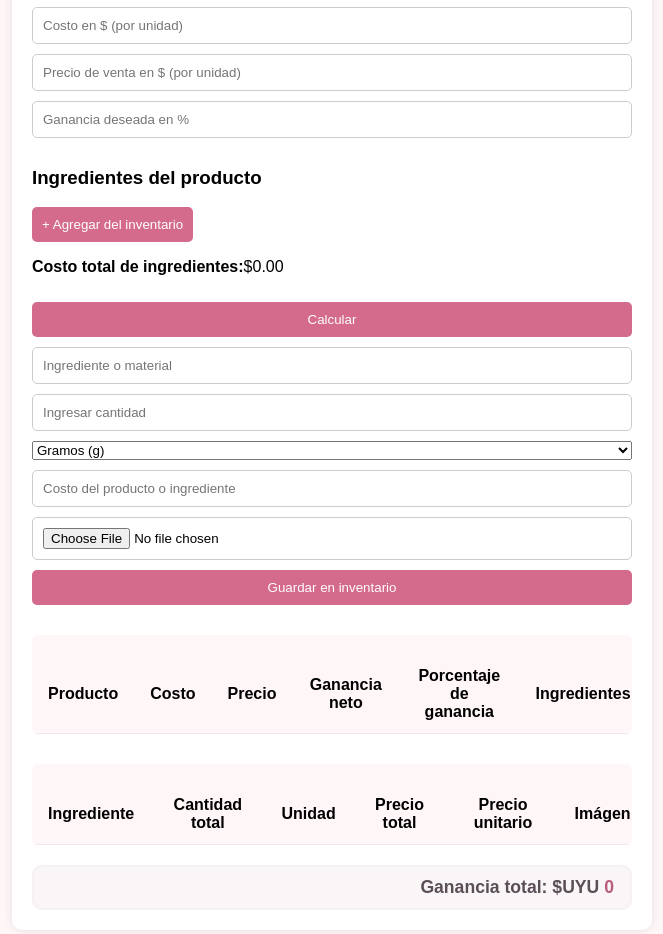
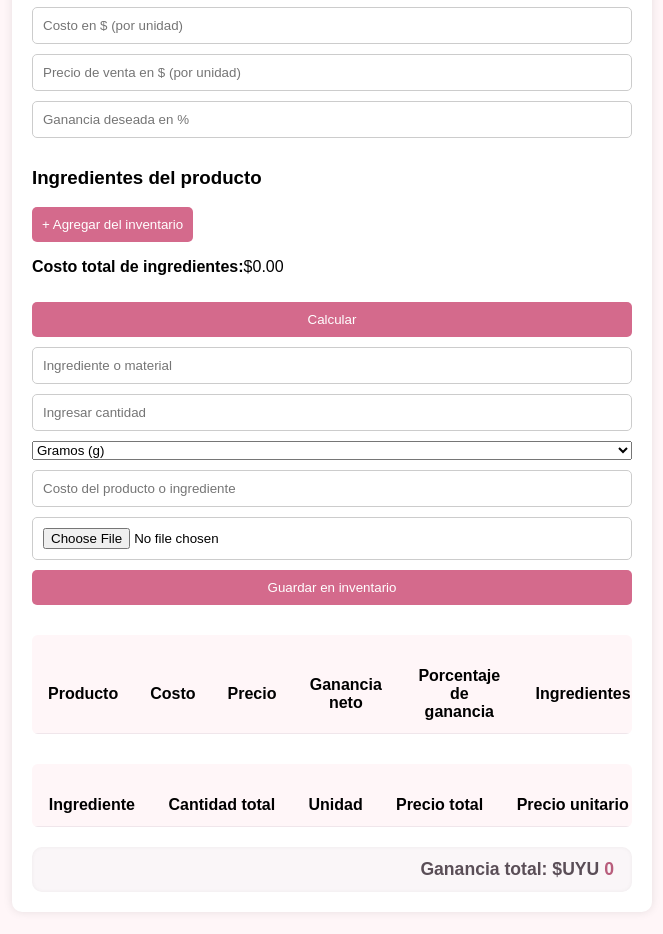
Before and after one commit to nicodelos24/github.io-proyect-presupuesto, a plain HTML site: page index.html in a window 1280 px wide. Shown: the part 160-1094 px from the top of the page, without its empty margins (308-971 px from the left). Drawn offline with Linux system fonts and the light colour scheme.

Commit message:
Update index.html

```diff
--- a/index.html
+++ b/index.html
@@ -97,7 +97,6 @@
                         <th>Unidad</th>
                         <th>Precio total</th>
                         <th>Precio unitario</th>
-                        <th>Imágen</th>
                         <th>Acción</th>
                     </tr>
                 </thead>
```
